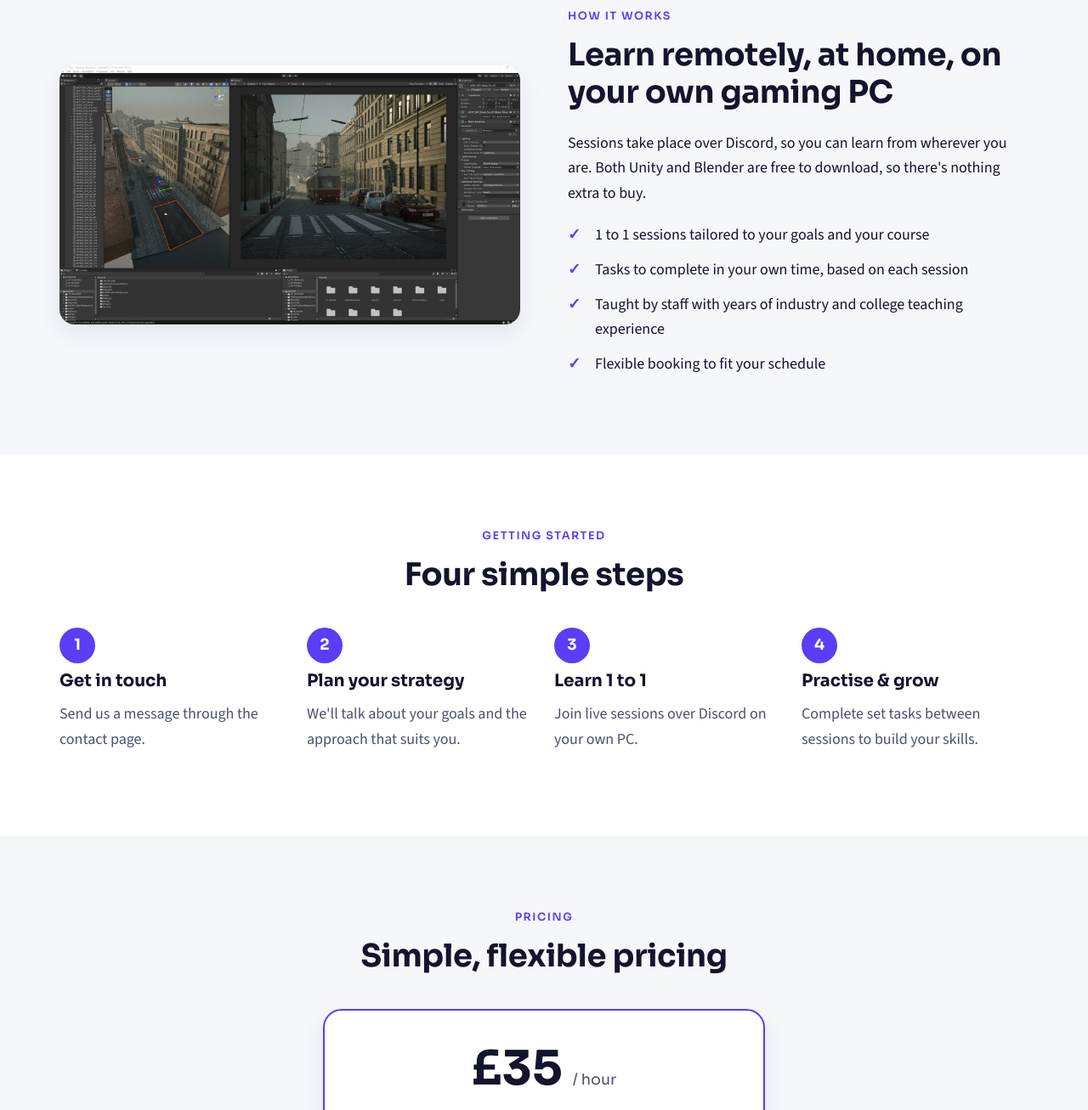
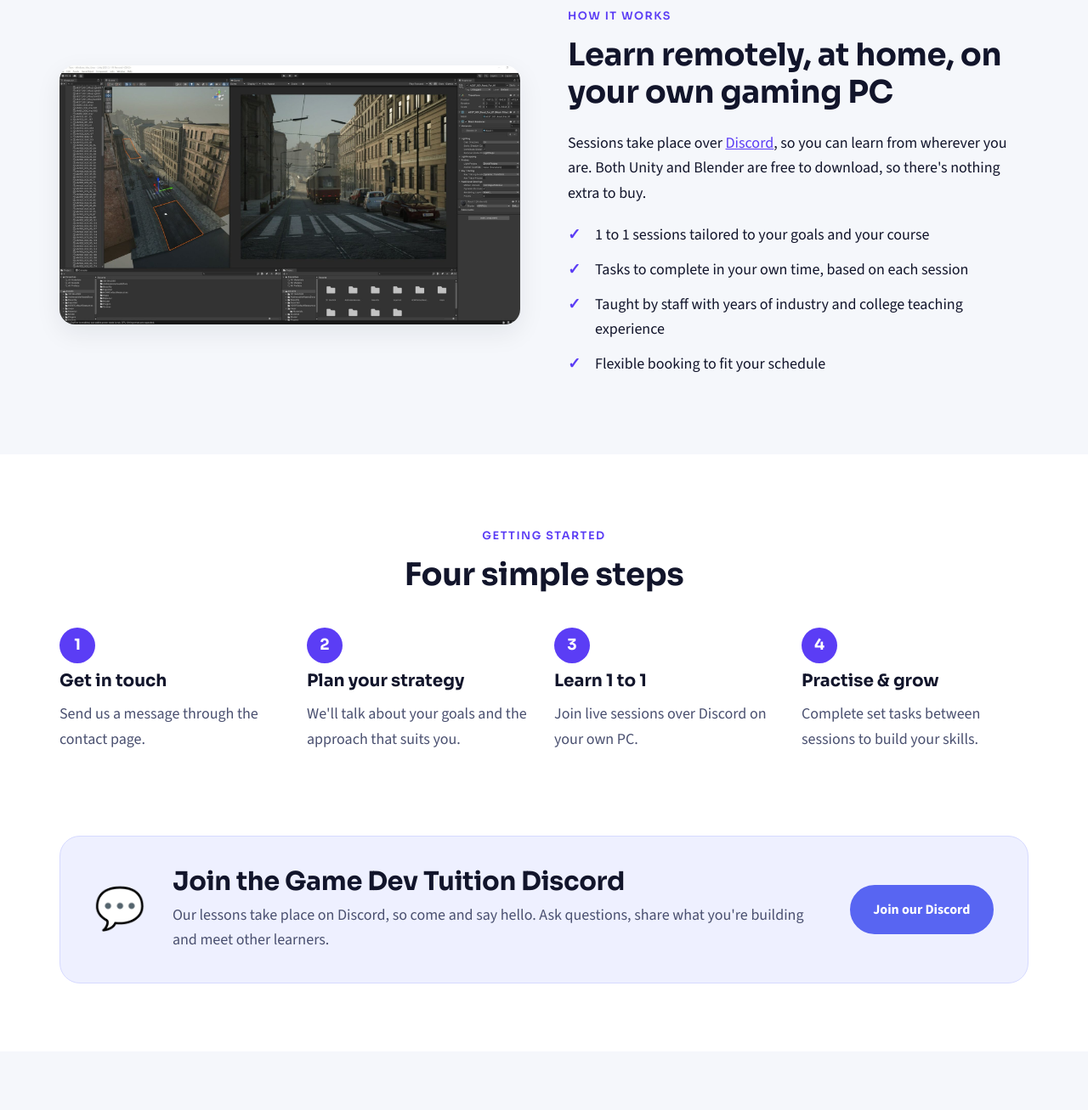
Before and after one commit to BoingSplash2022/gamedevtuition, a plain HTML site: page index.html in a window 1280 px wide. Shown: the part 2130-3437 px from the top of the page at 85% size. Drawn offline with nearby package versions, Linux system fonts and the light colour scheme.

Commit message:
Add files via upload

```diff
--- a/index.html
+++ b/index.html
@@ -99,7 +99,7 @@
         <div>
           <span class="eyebrow">How it works</span>
           <h2>Learn remotely, at home, on your own gaming PC</h2>
-          <p>Sessions take place over Discord, so you can learn from wherever you are. Both Unity and Blender are free to download, so there's nothing extra to buy.</p>
+          <p>Sessions take place over <a href="https://discord.gg/FJhWcV69PB" target="_blank" rel="noopener">Discord</a>, so you can learn from wherever you are. Both Unity and Blender are free to download, so there's nothing extra to buy.</p>
           <ul class="ticks">
             <li>1 to 1 sessions tailored to your goals and your course</li>
             <li>Tasks to complete in your own time, based on each session</li>
@@ -122,6 +122,20 @@
           <div class="step"><h3>Plan your strategy</h3><p>We'll talk about your goals and the approach that suits you.</p></div>
           <div class="step"><h3>Learn 1 to 1</h3><p>Join live sessions over Discord on your own PC.</p></div>
           <div class="step"><h3>Practise &amp; grow</h3><p>Complete set tasks between sessions to build your skills.</p></div>
+        </div>
+      </div>
+    </section>
+
+    <!-- ===== DISCORD ===== -->
+    <section class="section" style="padding-top:0">
+      <div class="container">
+        <div class="discord-band">
+          <div class="discord-icon" aria-hidden="true">💬</div>
+          <div class="discord-text">
+            <h2>Join the Game Dev Tuition Discord</h2>
+            <p>Our lessons take place on Discord, so come and say hello. Ask questions, share what you're building and meet other learners.</p>
+          </div>
+          <a href="https://discord.gg/FJhWcV69PB" class="btn btn-discord" target="_blank" rel="noopener">Join our Discord</a>
         </div>
       </div>
     </section>
@@ -181,6 +195,7 @@
         <li><a href="resources.html">Resources</a></li>
         <li><a href="blog.html">Blog</a></li>
         <li><a href="contact.html">Contact</a></li>
+        <li><a href="https://discord.gg/FJhWcV69PB" target="_blank" rel="noopener">Discord</a></li>
       </ul>
     </div>
   </footer>
--- a/style.css
+++ b/style.css
@@ -225,3 +225,18 @@ p { margin: 0 0 1em; }
   .steps { grid-template-columns: 1fr; }
   .section { padding: 60px 0; }
 }
+
+/* ---------- Discord band ---------- */
+.discord-band {
+  display: flex; align-items: center; gap: 2rem; background: #eef0ff; border: 1px solid #d6daff;
+  border-radius: 24px; padding: 2.2rem 2.5rem;
+}
+.discord-icon { font-size: 3rem; flex-shrink: 0; }
+.discord-text { flex: 1; }
+.discord-text h2 { font-size: clamp(1.4rem, 2.5vw, 1.9rem); margin-bottom: .4rem; }
+.discord-text p { margin: 0; color: var(--ink-soft); }
+.btn-discord { background: #5865f2; border-color: #5865f2; color: #fff; white-space: nowrap; }
+.btn-discord:hover { background: #4752c4; border-color: #4752c4; color: #fff; }
+@media (max-width: 760px) {
+  .discord-band { flex-direction: column; text-align: center; gap: 1rem; padding: 2rem 1.5rem; }
+}
```
